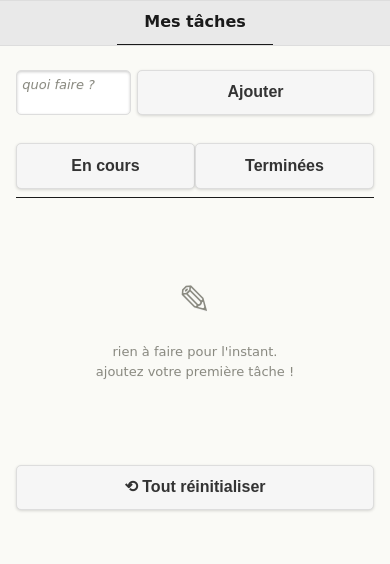
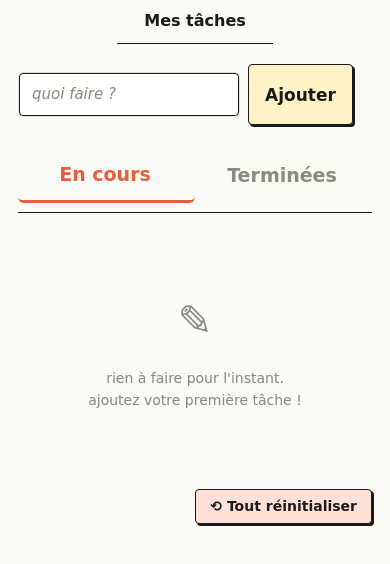
Before and after one commit to lamine-f/cordova-todo_app, a website built with Vite: page index.html in a window 390 px wide. Built offline with nearby package versions, Linux system fonts and the light colour scheme; files whose address does not match are found by name.

Commit message:
style: enhance Todo page layout and button styles for improved UX

```diff
--- a/www/css/components.css
+++ b/www/css/components.css
@@ -11,146 +11,203 @@
   z-index: 100;
 }
 
-/* ─── Todo page ────────────────────────────────────────────── */
+/* ─── Neutraliser jQuery Mobile sur la page todo ─────────────── */
+
+#page-todo.ui-page {
+  background: var(--wf-paper) !important;
+}
+
+#page-todo .ui-content {
+  padding: 0 !important;
+  background: var(--wf-paper) !important;
+}
+
+#page-todo .ui-header {
+  background: var(--wf-paper) !important;
+  border: none !important;
+  box-shadow: none !important;
+}
+
+/* ─── Todo page ──────────────────────────────────────────────── */
 
 .todo-page-content {
   background: var(--wf-paper);
   font-family: 'Kalam', 'Comic Sans MS', cursive;
-  min-height: 100vh;
-  padding: 16px;
+  padding: 20px 18px 40px;
 }
 
 /* Header */
 .todo-page-title {
   font-family: 'Caveat', cursive;
-  font-size: 26px;
+  font-size: 36px;
   font-weight: 700;
   text-align: center;
   border-bottom: 1.5px solid var(--wf-ink);
-  padding-bottom: 6px;
-  margin: 14px 0 10px;
+  padding-bottom: 8px;
+  margin: 10px 0 18px;
   color: var(--wf-ink);
 }
 
 /* Input row */
 .todo-input-row {
   display: flex;
-  gap: 6px;
-  margin-bottom: 6px;
+  gap: 8px;
+  margin-bottom: 14px;
+  align-items: stretch;
 }
 
 .todo-input-box {
   flex: 1;
-  border: 1.5px solid var(--wf-ink);
-  border-radius: 4px;
-  padding: 7px 9px;
-  font-family: 'Kalam', cursive;
-  font-size: 13px;
-  background: #fff;
+  border: 1.5px solid var(--wf-ink) !important;
+  border-radius: 4px !important;
+  padding: 10px 12px !important;
+  font-family: 'Kalam', cursive !important;
+  font-size: 15px !important;
+  background: #fff !important;
   min-width: 0;
-  color: var(--wf-ink);
+  color: var(--wf-ink) !important;
+  box-shadow: none !important;
+  height: auto !important;
+  /* neutralise JQM */
+  -webkit-appearance: none;
+  appearance: none;
+  margin: 0 !important;
 }
 .todo-input-box:focus {
-  outline: none;
-  border-color: var(--wf-accent);
+  outline: none !important;
+  border-color: var(--wf-accent) !important;
+  box-shadow: none !important;
 }
 .todo-input-box::placeholder {
   color: var(--wf-muted);
   font-style: italic;
 }
 
-/* Buttons */
-.todo-btn {
-  font-family: 'Caveat', cursive;
-  font-weight: 600;
-  border: 1.5px solid var(--wf-ink);
-  border-radius: 4px;
-  cursor: pointer;
-  box-shadow: 2px 2px 0 var(--wf-ink);
-  transition: transform 0.08s ease, box-shadow 0.08s ease;
-  white-space: nowrap;
+/* ─── Boutons — neutraliser JQM totalement ───────────────────── */
+
+.todo-btn,
+.todo-btn:visited,
+.todo-btn:hover,
+.todo-btn:focus,
+.todo-btn:active {
+  font-family: 'Caveat', cursive !important;
+  font-weight: 600 !important;
+  border-radius: 4px !important;
+  cursor: pointer !important;
+  transition: transform 0.08s ease, box-shadow 0.08s ease !important;
+  white-space: nowrap !important;
+  display: inline-block !important;
+  text-align: center !important;
+  /* neutralise JQM */
+  background-image: none !important;
+  text-shadow: none !important;
+  -webkit-appearance: none !important;
+  appearance: none !important;
+  margin: 0 !important;
+  width: auto !important;
 }
+
 .todo-btn:active {
-  transform: translate(2px, 2px);
-  box-shadow: 0 0 0 var(--wf-ink);
+  transform: translate(2px, 2px) !important;
+  box-shadow: 0 0 0 var(--wf-ink) !important;
 }
 
 .todo-btn-add {
-  background: var(--wf-add);
-  font-size: 15px;
-  padding: 6px 10px;
+  background: var(--wf-add) !important;
+  border: 1.5px solid var(--wf-ink) !important;
+  box-shadow: 2px 2px 0 var(--wf-ink) !important;
+  font-size: 17px !important;
+  padding: 10px 16px !important;
+  color: var(--wf-ink) !important;
+  flex-shrink: 0;
 }
 
 .todo-btn-reset {
-  background: var(--wf-reset);
-  font-size: 13px;
-  padding: 5px 9px;
-  float: right;
-  margin-bottom: 10px;
+  background: var(--wf-reset) !important;
+  border: 1.5px solid var(--wf-ink) !important;
+  box-shadow: 2px 2px 0 var(--wf-ink) !important;
+  font-size: 14px !important;
+  padding: 7px 14px !important;
+  color: var(--wf-ink) !important;
 }
 
 .btn-row {
   display: flex;
   justify-content: flex-end;
-  margin-top: 14px;
-  clear: both;
+  margin-top: 18px;
 }
 
-/* Onglets */
+/* ─── Onglets ─────────────────────────────────────────────────── */
+
 .todo-tabs {
   display: flex;
   border-bottom: 1.5px solid var(--wf-ink);
-  margin: 12px 0 10px;
+  margin: 0 0 14px;
 }
 
-.todo-tab {
+.todo-tab,
+.todo-tab:visited,
+.todo-tab:hover,
+.todo-tab:focus {
   flex: 1;
-  padding: 6px;
+  padding: 8px 6px;
   text-align: center;
-  font-family: 'Caveat', cursive;
-  font-size: 17px;
-  font-weight: 700;
-  color: var(--wf-muted);
-  background: none;
-  border: none;
+  font-family: 'Caveat', cursive !important;
+  font-size: 19px !important;
+  font-weight: 700 !important;
+  color: var(--wf-muted) !important;
+  background: none !important;
+  border: none !important;
+  box-shadow: none !important;
   cursor: pointer;
   border-bottom: 3px solid transparent;
   margin-bottom: -1.5px;
+  display: inline-block !important;
+  text-shadow: none !important;
+  background-image: none !important;
+  width: auto !important;
+  -webkit-appearance: none !important;
+  appearance: none !important;
 }
+
 .todo-tab.active {
-  color: var(--wf-accent);
-  border-bottom-color: var(--wf-accent);
+  color: var(--wf-accent) !important;
+  border-bottom: 3px solid var(--wf-accent) !important;
 }
+
 .todo-tab .tab-count {
   font-family: 'Architects Daughter', cursive;
-  font-size: 12px;
+  font-size: 13px;
   color: var(--wf-muted);
   font-weight: 400;
+  margin-left: 3px;
 }
 
-/* Liste de tâches */
+/* ─── Liste de tâches ─────────────────────────────────────────── */
+
 .todo-task-list {
   display: flex;
   flex-direction: column;
-  gap: 6px;
+  gap: 8px;
 }
 
 /* Carte tâche */
 .todo-task {
   border: 1.5px solid var(--wf-ink);
   border-radius: 4px;
-  padding: 8px 10px;
+  padding: 12px 14px;
   background: #fff;
   font-family: 'Kalam', cursive;
-  font-size: 13px;
+  font-size: 15px;
   display: flex;
   align-items: center;
-  gap: 6px;
+  gap: 10px;
+  color: var(--wf-ink);
 }
 
 .todo-bullet {
-  width: 7px;
-  height: 7px;
+  width: 8px;
+  height: 8px;
   background: var(--wf-ink);
   border-radius: 50%;
   flex-shrink: 0;
@@ -178,21 +235,23 @@
   transition: transform 0.25s ease;
 }
 
-/* Empty state illustré */
+/* ─── Empty state illustré ───────────────────────────────────── */
+
 .todo-empty-state {
   text-align: center;
-  padding: 60px 10px;
+  padding: 60px 20px;
   font-family: 'Kalam', cursive;
-  font-size: 13px;
+  font-size: 14px;
   color: var(--wf-muted);
   line-height: 1.6;
 }
 .todo-empty-icon {
-  font-size: 40px;
-  margin-bottom: 10px;
+  font-size: 42px;
+  margin-bottom: 12px;
 }
 
-/* Modal confirmation reset */
+/* ─── Modal confirmation reset ───────────────────────────────── */
+
 .todo-modal {
   position: fixed;
   inset: 0;
@@ -200,7 +259,7 @@
   display: flex;
   align-items: center;
   justify-content: center;
-  z-index: 200;
+  z-index: 9999;
 }
 .todo-modal.hidden {
   display: none;
@@ -209,44 +268,50 @@
   background: #fff;
   border: 2px solid var(--wf-ink);
   border-radius: 6px;
-  padding: 16px;
-  max-width: 260px;
+  padding: 20px;
+  max-width: 280px;
   width: 90%;
   box-shadow: 3px 3px 0 var(--wf-ink);
   font-family: 'Kalam', cursive;
 }
 .todo-modal-box h3 {
   font-family: 'Caveat', cursive;
-  font-size: 20px;
+  font-size: 22px;
   font-weight: 700;
-  margin: 0 0 6px;
+  margin: 0 0 8px;
   color: var(--wf-ink);
 }
 .todo-modal-box p {
-  font-size: 12px;
+  font-size: 13px;
   color: var(--wf-ink-soft);
-  margin: 0 0 12px;
+  margin: 0 0 16px;
   line-height: 1.4;
 }
 .todo-modal-actions {
   display: flex;
-  gap: 6px;
+  gap: 8px;
   justify-content: flex-end;
 }
 .todo-modal-actions button {
-  font-family: 'Caveat', cursive;
-  font-weight: 600;
-  font-size: 14px;
-  border: 1.5px solid var(--wf-ink);
-  border-radius: 4px;
-  padding: 4px 10px;
-  cursor: pointer;
-  box-shadow: 2px 2px 0 var(--wf-ink);
-  transition: transform 0.08s ease, box-shadow 0.08s ease;
+  font-family: 'Caveat', cursive !important;
+  font-weight: 600 !important;
+  font-size: 15px !important;
+  border: 1.5px solid var(--wf-ink) !important;
+  border-radius: 4px !important;
+  padding: 6px 14px !important;
+  cursor: pointer !important;
+  box-shadow: 2px 2px 0 var(--wf-ink) !important;
+  background-image: none !important;
+  text-shadow: none !important;
+  -webkit-appearance: none !important;
+  appearance: none !important;
+  width: auto !important;
+  display: inline-block !important;
+  transition: transform 0.08s ease, box-shadow 0.08s ease !important;
 }
 .todo-modal-actions button:active {
-  transform: translate(2px, 2px);
-  box-shadow: 0 0 0 var(--wf-ink);
+  transform: translate(2px, 2px) !important;
+  box-shadow: 0 0 0 var(--wf-ink) !important;
 }
-.btn-cancel  { background: var(--wf-paper-2); }
-.btn-confirm { background: var(--wf-reset); }
+.btn-cancel  { background: var(--wf-paper-2) !important; color: var(--wf-ink) !important; }
+.btn-confirm { background: var(--wf-reset) !important;   color: var(--wf-ink) !important; }
```
Also changed, not shown: www/index.html (+1 -1 lines).
